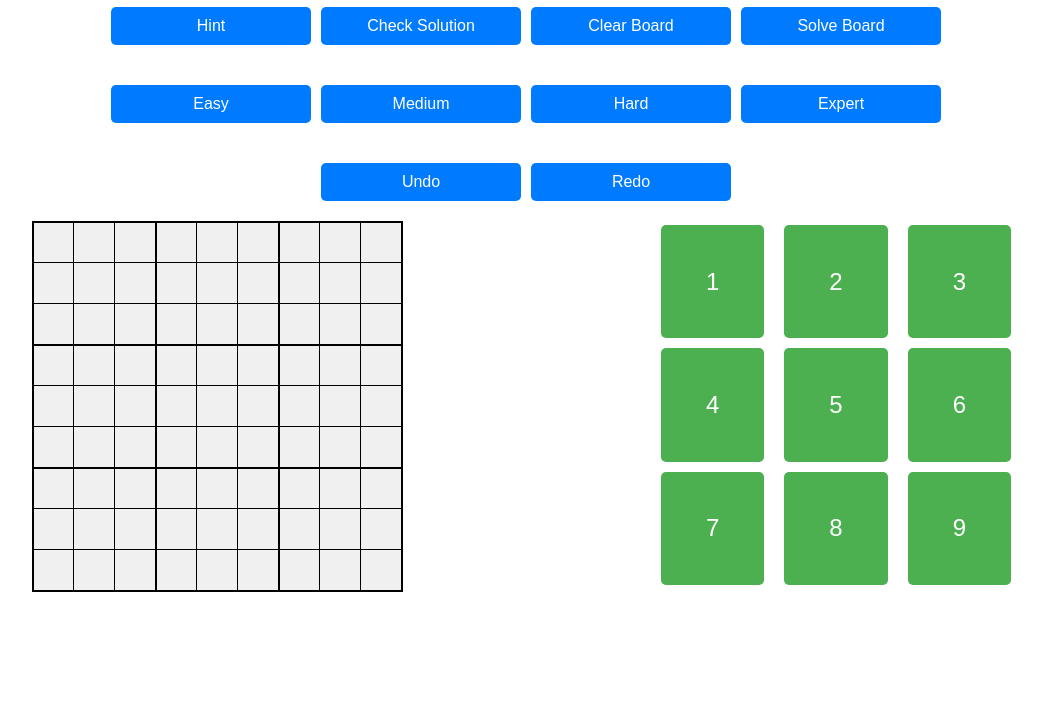
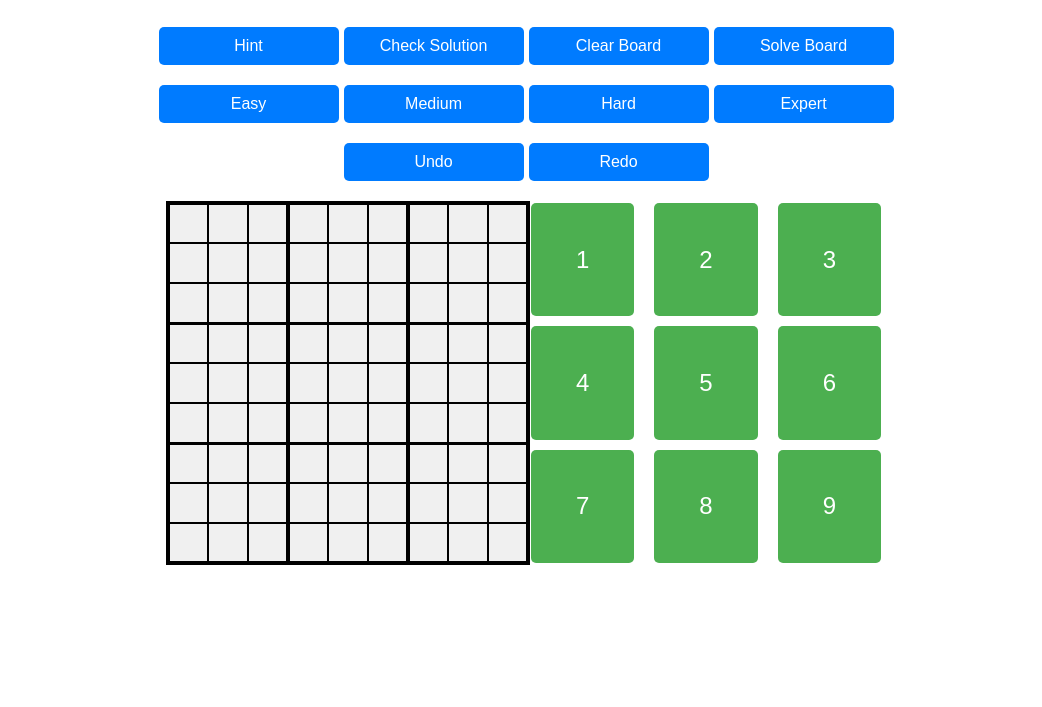
Before and after one commit to gogiss/sudoku, a website built with webpack: page src/index.html in a window 1280 px wide. Shown: the part 93-800 px from the top of the page, without its empty margins (114-1156 px from the left). Built offline with nearby package versions, Linux system fonts and the light colour scheme; what sudoku-gen would draw is missing.

Commit message:
fixing layout issues

```diff
--- a/src/index.html
+++ b/src/index.html
@@ -34,7 +34,9 @@
         <button id="redo-button">Redo</button>
     </div>
     <div class="row">
-        <div class="column" id="sudoku-container"></div>
+        <div class="column">
+            <div id="sudoku-container"></div>
+        </div>
         <div class="column">
             <div id="number-pad">
                 <button class="num-button" data-value="1">1</button>
--- a/src/sudoku.css
+++ b/src/sudoku.css
@@ -2,6 +2,9 @@ body {
     font-family: Arial, sans-serif;
     text-align: center;
     margin: 20px;
+    display: flex;
+    flex-direction: column;
+    justify-content: flex-start;
 }
 
 div {
@@ -11,30 +14,33 @@ div {
 .row {
     display: flex;
     align-items: center;
+    justify-content: center;
     height: 100%;
-    width: 100%
+    width: 100%;
+    margin: auto;
 }
 
 .column {
     flex: 50%;
     flex-direction: column;
+    aspect-ratio: 1;
+    width: 100%;
+    max-width: 360px;
 }
 
 .control {
     display: flex;
     justify-content: center;
     flex-direction: row;
-    padding-top: 20px;
-    gap: 10px;
+    gap: 5px;
 }
 
 .control button {
     display: block;
     width: 100%;
-    max-width: 200px;
+    max-width: 180px;
     margin: 0;
-    padding: 10px;
-    gap: 10px;
+    gap: 5px;
     box-sizing: border-box;
 }
 
@@ -43,7 +49,7 @@ div {
     grid-template-columns: repeat(3, 1fr);
     gap: 10px;
     max-width: 360px;
-    margin: 0 auto;
+    margin: auto;
     aspect-ratio: 1;
 }
 
@@ -69,26 +75,26 @@ div {
 
 #sudoku-container {
     display: grid;
-    grid-template-columns: repeat(9, 40px);
-    grid-template-rows: repeat(9, 40px);
-    gap: 1px;
+    grid-template-columns: repeat(9, 1fr);
+    grid-template-rows: repeat(9, 1fr);
+    width: 100%;
+    max-width: 360px;
+    aspect-ratio: 1;
+    margin: 20px auto;
+    border: 2px solid #000;
     justify-content: center;
-    margin: 20px auto;
-    background-color: none;
 }
 
 .cell {
-    width: 40px;
-    height: 40px;
-    text-align: center;
-    font-size: 24px;
-    background-color: white;
-    border: 1px solid black;
-    outline: none;
+    border: 1px solid #000;
     justify-content: center;
     align-items: center;
     text-align: center;
     display: flex;
+    background-color: white;
+    font-size: 1.5rem;
+    box-sizing: border-box;
+    aspect-ratio: 1;
 }
 
 .cell:nth-child(9n + 1),
```
